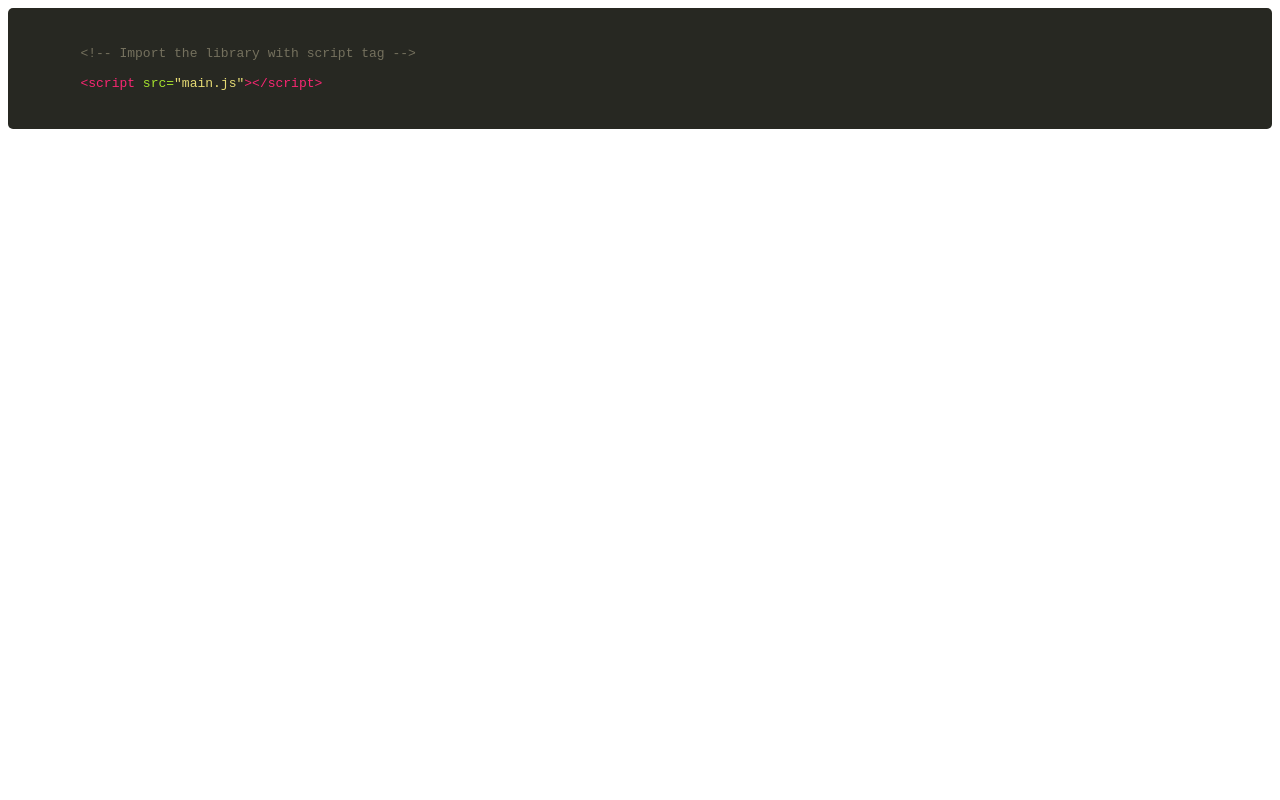
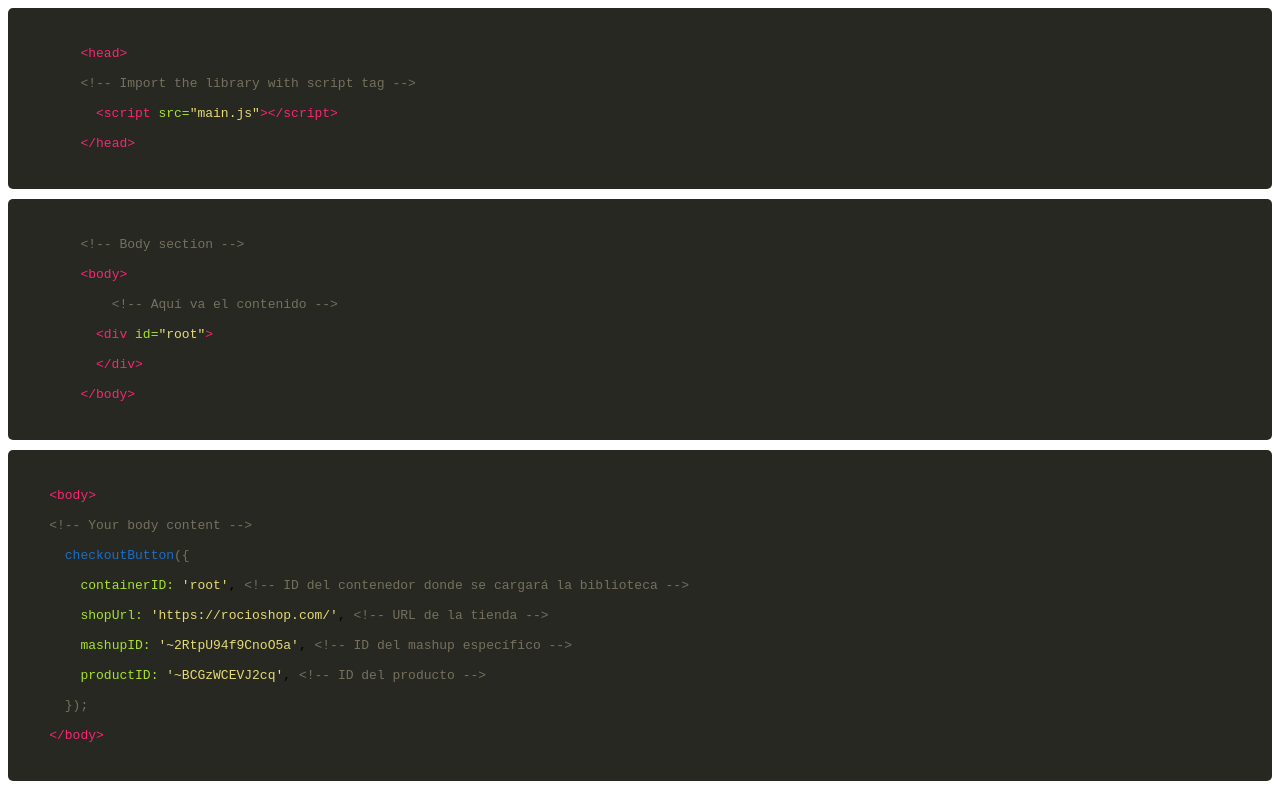
Before and after one commit to Dubalu-Development-Team/checkoutbutton, a website built with webpack: page public/index.html in a window 1280 px wide. Built offline with nearby package versions, Linux system fonts and the light colour scheme.

Commit message:
code block for demo added 2

```diff
--- a/public/index.html
+++ b/public/index.html
@@ -7,9 +7,50 @@
   <body>
     <div style="background-color: #272822; padding: 10px; border-radius: 5px">
       <pre><code>
+        <span style="color: #f92672;">&lt;head&gt;</span><br>
         <span style="color: #75715e;">&lt;!-- Import the library with script tag --&gt;</span><br>
-        <span style="color: #f92672;">&lt;script</span> <span style="color: #a6e22e;">src=</span><span style="color: #e6db74;">"main.js"</span><span style="color: #f92672;">&gt;</span><span style="color: #f92672;">&lt;/script&gt;</span>
+        &nbsp;&nbsp;<span style="color: #f92672;">&lt;script</span> <span style="color: #a6e22e;">src=</span><span style="color: #e6db74;">"main.js"</span><span style="color: #f92672;">&gt;</span><span style="color: #f92672;">&lt;/script&gt;</span><br>
+        <span style="color: #f92672;">&lt;/head&gt;</span>
       </code></pre>
+    </div>
+
+    <div
+      style="
+        background-color: #272822;
+        padding: 10px;
+        border-radius: 5px;
+        margin-top: 10px;
+      "
+    >
+      <pre><code>
+        <span style="color: #75715e;">&lt;!-- Body section --&gt;</span><br>
+        <span style="color: #f92672;">&lt;body&gt;</span><br>
+        &nbsp;&nbsp;&nbsp;&nbsp;<span style="color: #75715e;">&lt;!-- Aquí va el contenido --&gt;</span><br>
+        &nbsp;&nbsp;<span style="color: #f92672;">&lt;div</span> <span style="color: #a6e22e;">id=</span><span style="color: #e6db74;">"root"</span><span style="color: #f92672;">&gt;</span><br>
+        &nbsp;&nbsp;<span style="color: #f92672;">&lt;/div&gt;</span><br>
+        <span style="color: #f92672;">&lt;/body&gt;</span>
+      </code></pre>
+    </div>
+
+    <div
+      style="
+        background-color: #272822;
+        padding: 10px;
+        border-radius: 5px;
+        margin-top: 10px;
+      "
+    >
+      <pre><code>
+    <span style="color: #f92672;">&lt;body&gt;</span><br>
+    <span style="color: #75715e;">&lt;!-- Your body content --&gt;</span><br>
+    &nbsp;&nbsp;<span style="color: #196fca;">checkoutButton</span><span style="color: #75715e;">({</span><br>
+    &nbsp;&nbsp;&nbsp;&nbsp;<span style="color: #a6e22e;">containerID:</span> <span style="color: #e6db74;">'root'</span>, <span style="color: #75715e;">&lt;!-- ID del contenedor donde se cargará la biblioteca --&gt;</span><br>
+    &nbsp;&nbsp;&nbsp;&nbsp;<span style="color: #a6e22e;">shopUrl:</span> <span style="color: #e6db74;">'https://rocioshop.com/'</span>, <span style="color: #75715e;">&lt;!-- URL de la tienda --&gt;</span><br>
+    &nbsp;&nbsp;&nbsp;&nbsp;<span style="color: #a6e22e;">mashupID:</span> <span style="color: #e6db74;">'~2RtpU94f9CnoO5a'</span>, <span style="color: #75715e;">&lt;!-- ID del mashup específico --&gt;</span><br>
+    &nbsp;&nbsp;&nbsp;&nbsp;<span style="color: #a6e22e;">productID:</span> <span style="color: #e6db74;">'~BCGzWCEVJ2cq'</span>, <span style="color: #75715e;">&lt;!-- ID del producto --&gt;</span><br>
+    &nbsp;&nbsp;<span style="color: #75715e;">});</span><br>
+    <span style="color: #f92672;">&lt;/body&gt;</span>
+  </code></pre>
     </div>
 
     <div id="root" />
```
